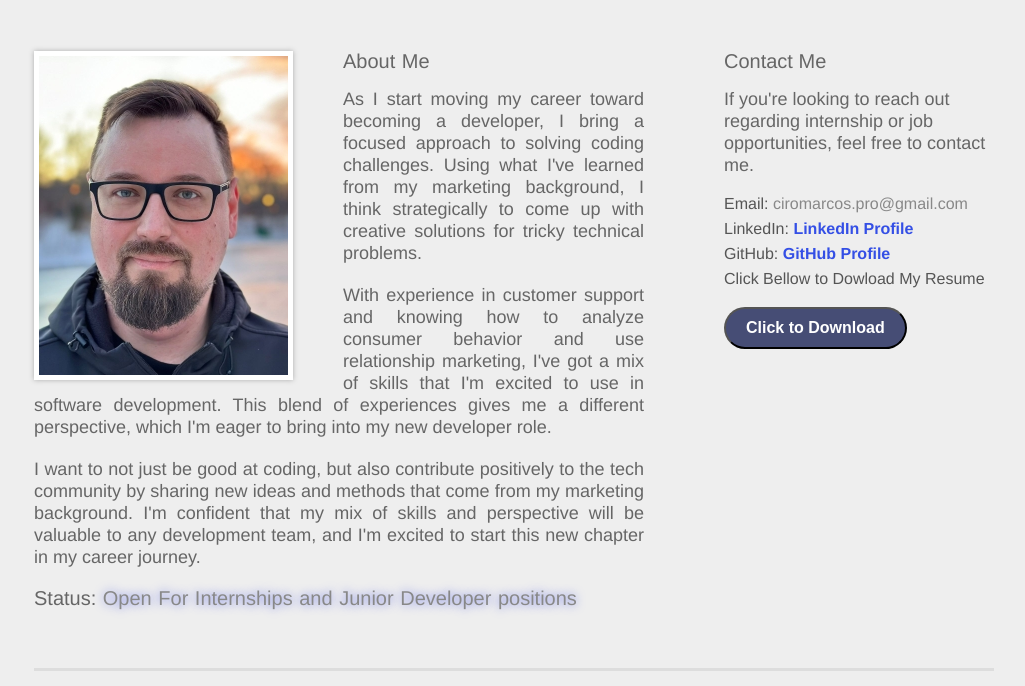
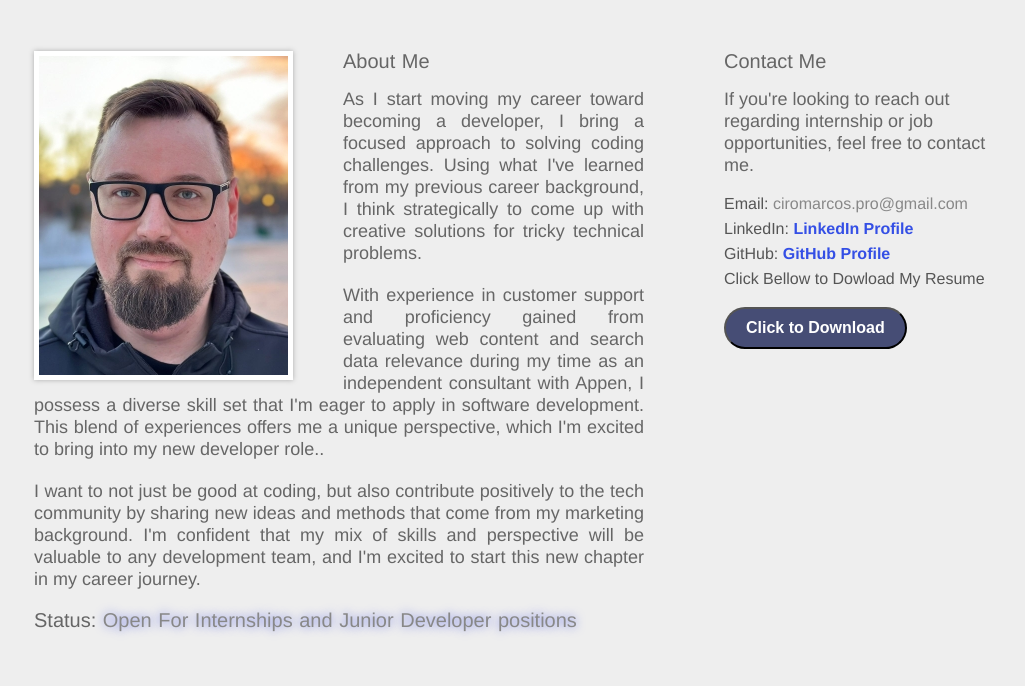
Before and after one commit to CodeCiro/codeciro.github.io, a plain HTML site: page index.html in a window 1280 px wide. Shown: the part 114-800 px from the top of the page, without its empty margins (126-1151 px from the left). Drawn offline with Linux system fonts and the light colour scheme.

Commit message:
version 2.10

```diff
--- a/index.html
+++ b/index.html
@@ -17,10 +17,10 @@
     <div id="about">
       <div id="photo-bg"> <img src="images/myphoto.jpg" alt="" width="249" height="319" /> </div>
       <h3>About Me</h3>
-      <p>As I start moving my career toward becoming a developer, I bring a focused approach to solving coding challenges. Using what I've learned from my marketing background,
+      <p>As I start moving my career toward becoming a developer, I bring a focused approach to solving coding challenges. Using what I've learned from my previous career background,
         I think strategically to come up with creative solutions for tricky technical problems.</p>
-      <p> With experience in customer support and knowing how to analyze consumer behavior and use relationship marketing, I've got a mix of skills that I'm excited to use in software development.
-        This blend of experiences gives me a different perspective, which I'm eager to bring into my new developer role.</p>
+      <p> With experience in customer support and proficiency gained from evaluating web content and search data relevance during my time as an independent consultant with Appen, I possess a diverse skill set that I'm eager to apply in software development.
+        This blend of experiences offers me a unique perspective, which I'm excited to bring into my new developer role..</p>
       <p>I want to not just be good at coding, but also contribute positively to the tech community by sharing new ideas and methods that come from my marketing background. I'm confident that my mix of
          skills and perspective will be valuable to any development team, and I'm excited to start this new chapter in my career journey.</p>
 
```
